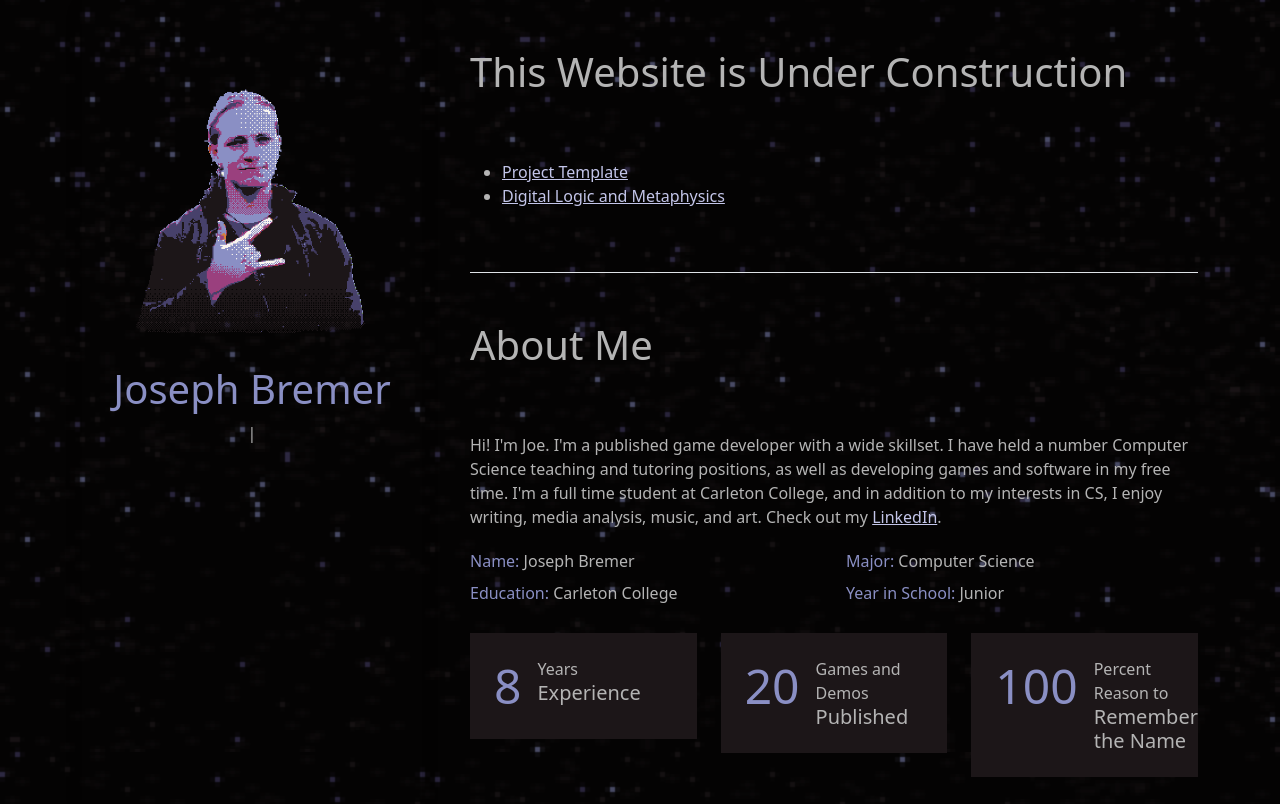
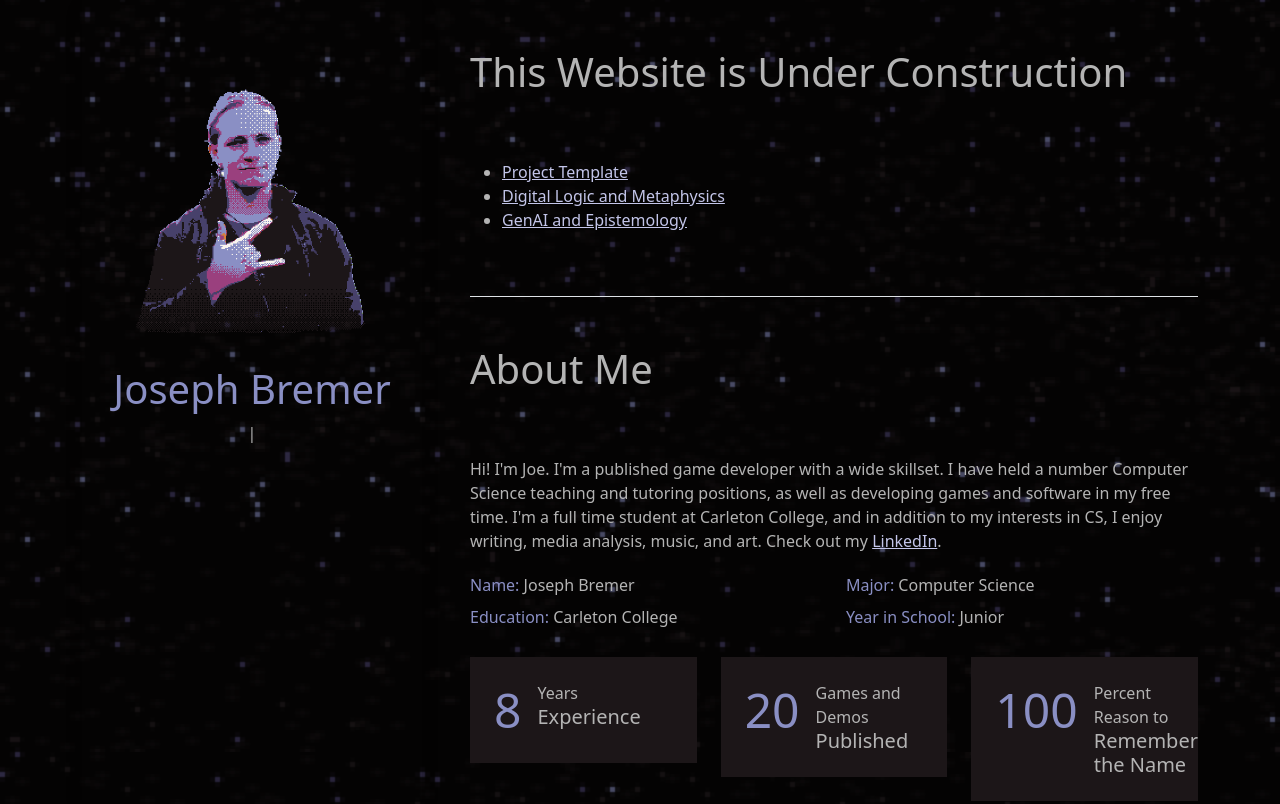
Before and after one commit to joe-bremer/joe-bremer.github.io, a website with bundled scripts: page index.html in a window 1280 px wide. Shown: the top 804 px of the page. Built offline with nearby package versions, Linux system fonts and the light colour scheme.

Commit message:
added link from home page

```diff
--- a/index.html
+++ b/index.html
@@ -52,6 +52,7 @@
                         <ul>
                             <li><a href="project-template.html">Project Template</a></li>
                             <li><a href="digital-logic-and-metaphysics.html">Digital Logic and Metaphysics</a></li>
+                            <li><a href="genai-and-epistemology.html">GenAI and Epistemology</a></li>
                         </ul>
                     </section>
                     <!-- About Start -->
```
